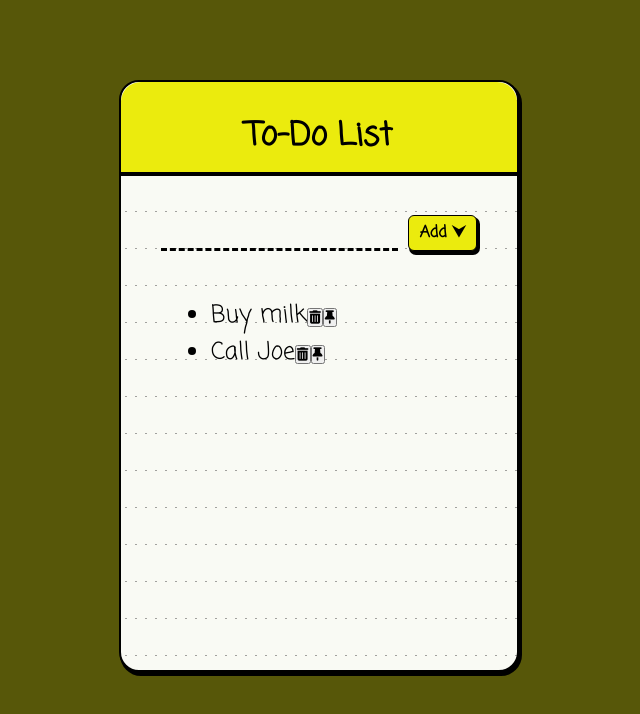
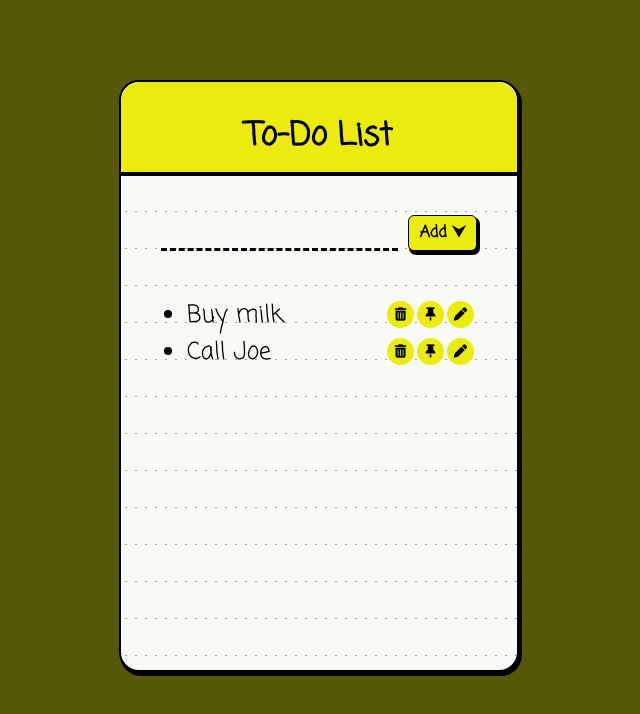
Before and after one commit to siavashimrz/todo_app_react, a React (Vite) app: page / in a window 1280 px wide. Shown: the top 714 px of the page, without its empty margins (321-961 px from the left). Built offline with nearby package versions, Linux system fonts and the light colour scheme.

Commit message:
add css for delete, pin and edit

```diff
--- a/src/ToDoListItems.jsx
+++ b/src/ToDoListItems.jsx
@@ -1,6 +1,6 @@
 function Button({children, onClickEvent}){
   return (
-    <button onClick={(e) => {
+    <button className="round-btn" onClick={(e) => {
       e.stopPropagation();
       onClickEvent();
       }
@@ -31,6 +31,9 @@ function ToDoListItem({ showPins, toDoList, onDelete, onIsDone, onIsPin }){
               ? <i class="fa-solid fa-thumbtack-slash"></i>
               : <i className="fa-solid fa-thumbtack"></i>}
             </Button>
+            <Button onClickEvent={() => onIsPin(item.id)}>
+              <i class="fa-solid fa-pen"></i>
+            </Button>
         </div>
       </li>
       ))}
--- a/src/styles.css
+++ b/src/styles.css
@@ -80,7 +80,7 @@ input:focus {
 
 ul {
   font-size: 1.5rem;
-  margin: 26px 90px;
+  margin: 26px 66px;
   line-height: 37px;
 }
 
@@ -90,3 +90,19 @@ li {
   width: 240px;
   user-select: none;
 }
+
+.li-container{
+
+  display: grid;
+  grid-template-columns: 200px 30px 30px 30px;
+}
+
+.round-btn{
+  margin-top: 4px;
+  width: 27px;
+  height: 27px;
+  border-radius: 50%;
+  border: none;
+  background-color: rgb(235, 235, 13);
+  color: black;
+}
```
